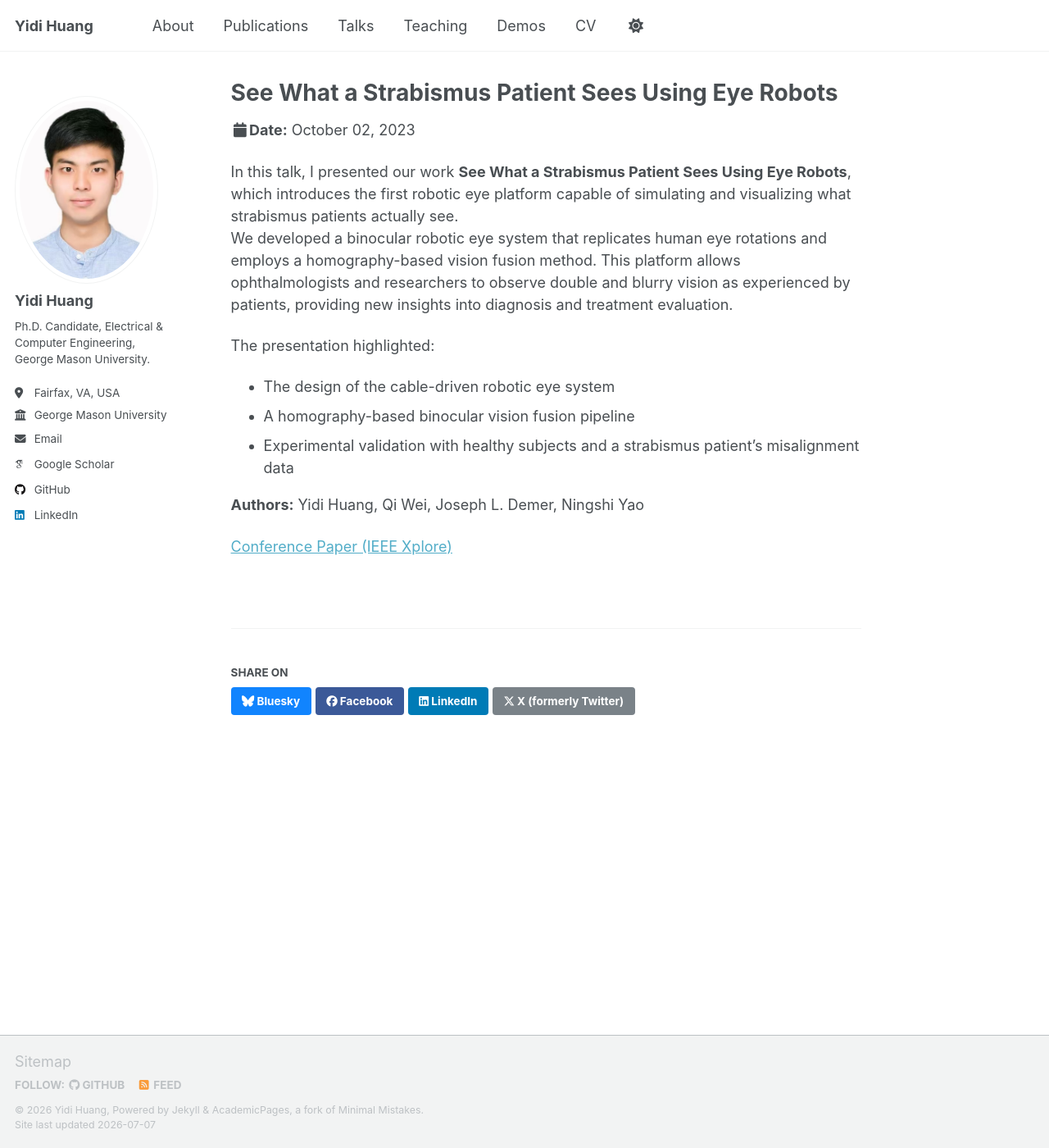
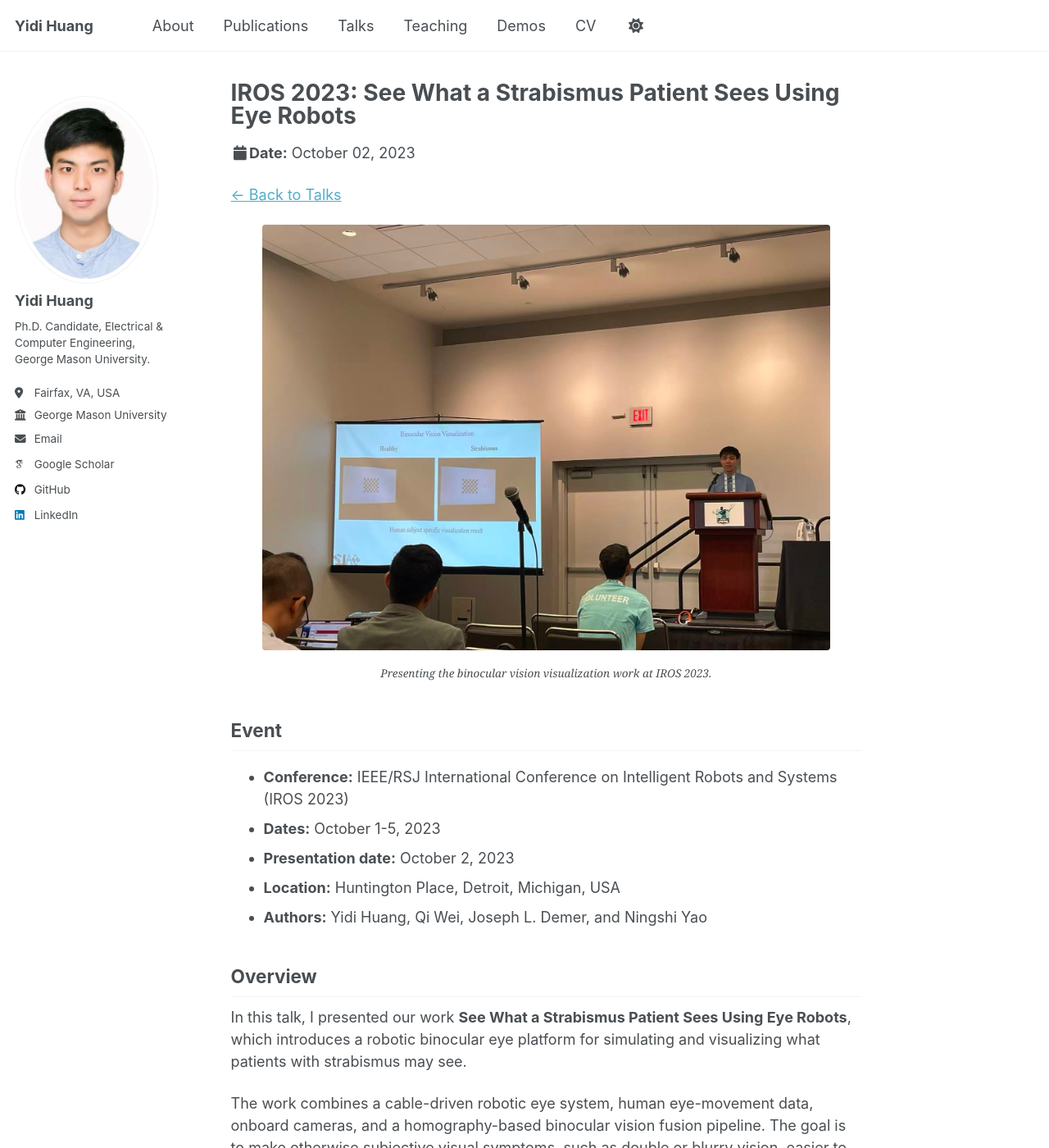
Before and after one commit to GMUYidi/huang-yidi.github.io, a Jekyll site: the page built from _talks/iros2023-strabismus-vision.md, in a window 1280 px wide and 1400 px high. Shown: the whole window at 82% size. Built offline with Jekyll 4.4.1, drawn with Linux system fonts in a browser that asks for light colours; some web fonts are replaced; a script that is not in the unit is left out; some of the changed text lies outside the part shown.

Commit message:
Fix talks page and add IROS presentation

```diff
--- a/_talks/iros2023-strabismus-vision.md
+++ b/_talks/iros2023-strabismus-vision.md
@@ -1,21 +1,51 @@
 ---
-title: "See What a Strabismus Patient Sees Using Eye Robots"
+title: "IROS 2023: See What a Strabismus Patient Sees Using Eye Robots"
 collection: talks
-type: "Talk"
-permalink: /talks/iros2023-strabismus-vision
+type: "Conference Talk"
+permalink: /talks/iros2023-strabismus-vision/
 date: 2023-10-02
 venue: "IEEE/RSJ International Conference on Intelligent Robots and Systems (IROS 2023)"
-location: "Detroit, MI, USA"
+event_dates: "October 1-5, 2023"
+location: "Huntington Place, Detroit, MI, USA"
+paperurl: "/files/iros2023_robotic_eye_paper.pdf"
+video_url: "https://www.youtube.com/watch?v=kyB37qDjsQo"
 ---
 
-In this talk, I presented our work **See What a Strabismus Patient Sees Using Eye Robots**, which introduces the first robotic eye platform capable of simulating and visualizing what strabismus patients actually see.
-We developed a binocular robotic eye system that replicates human eye rotations and employs a homography-based vision fusion method. This platform allows ophthalmologists and researchers to observe double and blurry vision as experienced by patients, providing new insights into diagnosis and treatment evaluation.
+<p><a href="{{ '/talks/' | relative_url }}">&larr; Back to Talks</a></p>
+
+<figure style="display:block; margin:20px auto 30px auto; width:90%; max-width:900px; text-align:center;">
+  <img src="{{ '/images/talks/iros2023-presentation.jpg' | relative_url }}" style="width:100%; height:auto;" alt="Yidi Huang presenting at IROS 2023">
+  <figcaption><em>Presenting the binocular vision visualization work at IROS 2023.</em></figcaption>
+</figure>
+
+## Event
+
+- **Conference:** IEEE/RSJ International Conference on Intelligent Robots and Systems (IROS 2023)
+- **Dates:** October 1-5, 2023
+- **Presentation date:** October 2, 2023
+- **Location:** Huntington Place, Detroit, Michigan, USA
+- **Authors:** Yidi Huang, Qi Wei, Joseph L. Demer, and Ningshi Yao
+
+## Overview
+
+In this talk, I presented our work **See What a Strabismus Patient Sees Using Eye Robots**, which introduces a robotic binocular eye platform for simulating and visualizing what patients with strabismus may see.
+
+The work combines a cable-driven robotic eye system, human eye-movement data, onboard cameras, and a homography-based binocular vision fusion pipeline. The goal is to make otherwise subjective visual symptoms, such as double or blurry vision, easier to observe, communicate, and analyze.
 
 The presentation highlighted:
-- The design of the cable-driven robotic eye system
-- A homography-based binocular vision fusion pipeline
-- Experimental validation with healthy subjects and a strabismus patient’s misalignment data
 
-**Authors:** Yidi Huang, Qi Wei, Joseph L. Demer, Ningshi Yao
+- The robotic binocular eye platform and its camera-based visual scene capture
+- A data-driven pipeline for replaying human eye angle data on robotic eyes
+- Homography-based fusion of the left-eye and right-eye views
+- Experimental validation using healthy-subject data and strabismus-patient misalignment data
 
-[Conference Paper (IEEE Xplore)](https://ieeexplore.ieee.org/document/10342099)
+## Resources
+
+- [Download the conference paper]({{ '/files/iros2023_robotic_eye_paper.pdf' | relative_url }})
+- [Watch the related video](https://www.youtube.com/watch?v=kyB37qDjsQo)
+- [IEEE Xplore record](https://ieeexplore.ieee.org/document/10342099)
+
+<figure style="display:block; margin:20px auto 30px auto; width:90%; max-width:900px; text-align:center;">
+  <img src="{{ '/images/talks/iros2023-venue.jpg' | relative_url }}" style="width:100%; height:auto;" alt="IROS 2023 venue in Detroit">
+  <figcaption><em>At IROS 2023 in Detroit, Michigan.</em></figcaption>
+</figure>
```
Also changed, not shown: _pages/talks.html (+11 -9 lines), _pages/talks.md (deleted, +0 -8 lines), images/talks/iros2023-presentation.jpg (added), images/talks/iros2023-venue.jpg (added), 1 other file.
